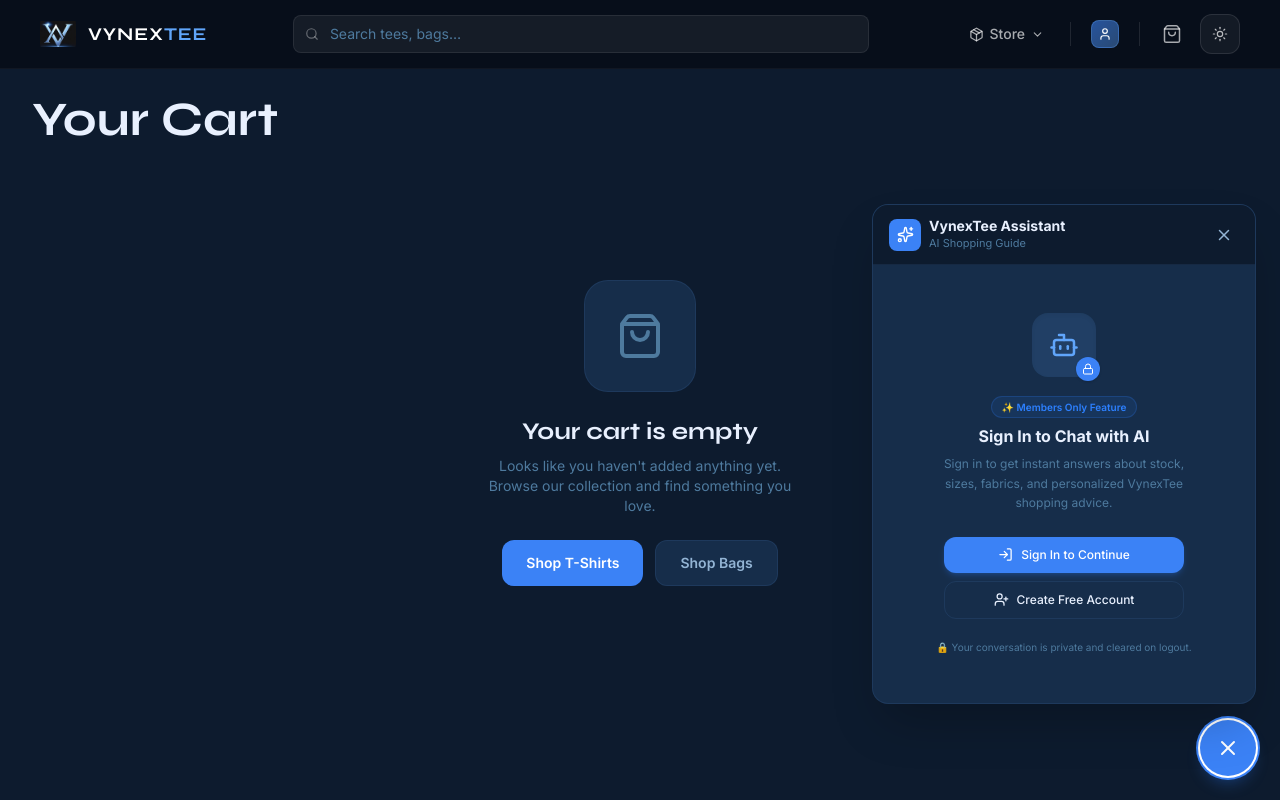
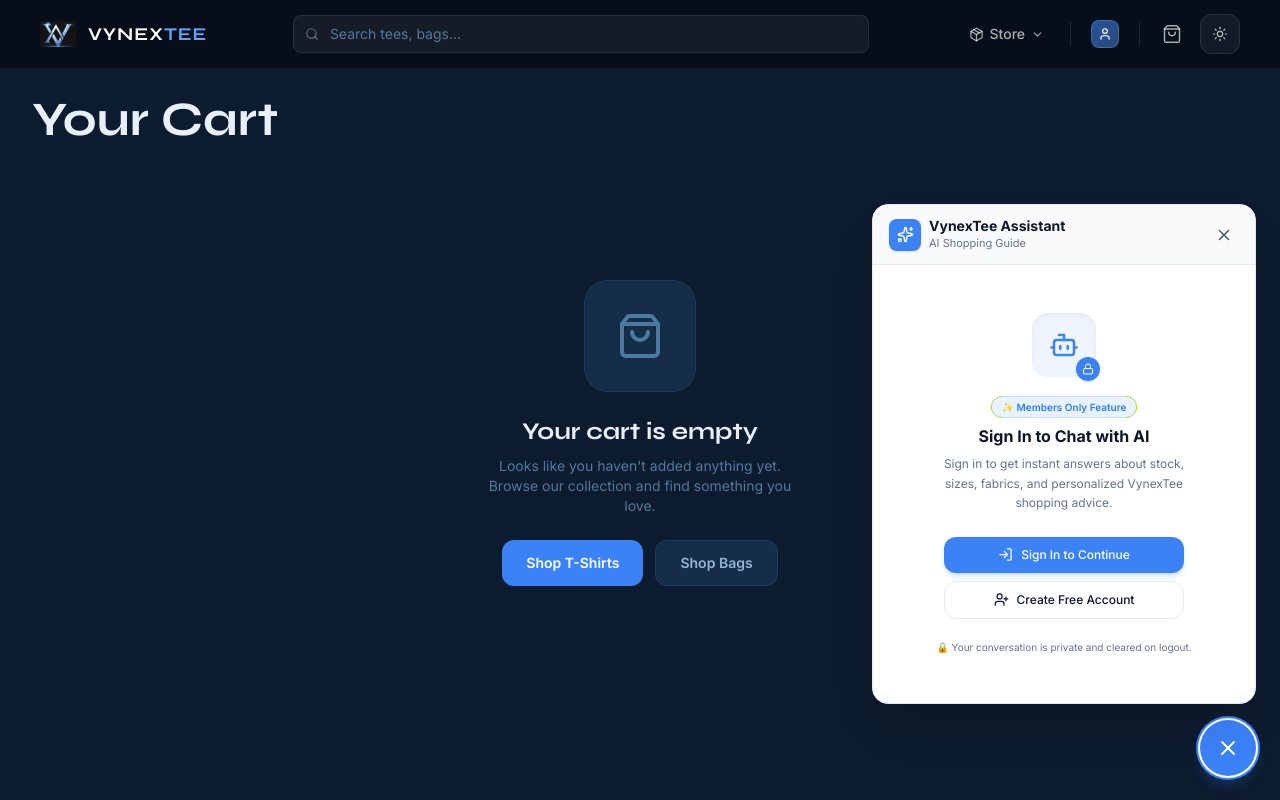
Before and after one commit to Adityagoyal1304/VynexTee, a React (Vite) app in the folder frontend/: page /cart in a window 1280 px wide. Both pictures are taken after a click on the button 1228 px from the left and 748 px from the top of the page. Shown: the top 800 px of the page. Built offline with nearby package versions, Linux system fonts and the light colour scheme.

Commit message:
style(chatbot): implement inverted theme styling (light chatbot in dark theme, dark in light theme) and fix header overlap with z-[9999]

```diff
--- a/frontend/src/components/ui/ChatWidget.jsx
+++ b/frontend/src/components/ui/ChatWidget.jsx
@@ -7,6 +7,7 @@
 import toast from "react-hot-toast";
 import useChatStore from "@/store/chatStore";
 import useAuthStore from "@/store/authStore";
+import { useTheme } from "@/context/ThemeContext";
 import { sendMessage } from "@/services/chatService";
 
 const ChatWidget = () => {
@@ -21,7 +22,30 @@
   } = useChatStore();
 
   const { user, isAuthenticated } = useAuthStore();
+  const { isDark } = useTheme();
   const navigate = useNavigate();
+
+  // INVERTED THEME:
+  // If website isDark (dark theme) -> chatbot uses light theme
+  // If website isLight (light theme) -> chatbot uses dark theme
+  const chatIsDark = !isDark;
+
+  const themeStyles = {
+    cardBg: chatIsDark ? "#0f172a" : "#ffffff",
+    headerBg: chatIsDark ? "#1e293b" : "#f8fafc",
+    inputBg: chatIsDark ? "#1e293b" : "#f8fafc",
+    textPrimary: chatIsDark ? "#f8fafc" : "#0f172a",
+    textMuted: chatIsDark ? "#94a3b8" : "#64748b",
+    textSecondary: chatIsDark ? "#cbd5e1" : "#475569",
+    border: chatIsDark ? "#334155" : "#e2e8f0",
+    botBubbleBg: chatIsDark ? "#1e293b" : "#f1f5f9",
+    botBubbleText: chatIsDark ? "#f8fafc" : "#0f172a",
+    botBubbleBorder: chatIsDark ? "#334155" : "#cbd5e1",
+    accentGlow: chatIsDark ? "rgba(59, 130, 246, 0.15)" : "rgba(59, 130, 246, 0.08)",
+    shadow: chatIsDark
+      ? "0 25px 50px -12px rgba(0, 0, 0, 0.75)"
+      : "0 25px 50px -12px rgba(0, 0, 0, 0.15)",
+  };
 
   const [input, setInput] = useState("");
   const messagesEndRef = useRef(null);
@@ -81,38 +105,39 @@
   };
 
   return (
-    <div className="fixed bottom-6 right-6 z-50 flex flex-col items-end">
+    <div className="fixed bottom-6 right-6 z-[9999] flex flex-col items-end">
       {/* ── Chat Window ─────────────────────────────────────────── */}
       {isOpen && (
         <div
-          className="mb-4 flex flex-col w-[calc(100vw-2rem)] sm:w-96 h-[500px] max-h-[80vh] rounded-2xl shadow-2xl overflow-hidden border animate-fadeIn"
+          className="mb-4 flex flex-col w-[calc(100vw-2rem)] sm:w-96 h-[500px] max-h-[calc(100vh-120px)] rounded-2xl overflow-hidden border animate-fadeIn transition-all duration-300"
           style={{
-            backgroundColor: "var(--bg-card)",
-            borderColor: "var(--border-light)",
+            backgroundColor: themeStyles.cardBg,
+            borderColor: themeStyles.border,
+            boxShadow: themeStyles.shadow,
           }}
         >
           {/* Header */}
           <div
-            className="flex items-center justify-between px-4 py-3 border-b"
+            className="flex items-center justify-between px-4 py-3 border-b transition-colors duration-300"
             style={{
-              backgroundColor: "var(--bg-page)",
-              borderColor: "var(--border-light)",
+              backgroundColor: themeStyles.headerBg,
+              borderColor: themeStyles.border,
             }}
           >
             <div className="flex items-center gap-2">
-              <div className="flex h-8 w-8 items-center justify-center rounded-lg bg-[#3b82f6] text-white">
+              <div className="flex h-8 w-8 items-center justify-center rounded-lg bg-[#3b82f6] text-white shadow-sm">
                 <Sparkles size={17} />
               </div>
               <div>
                 <h3
                   className="text-sm font-bold leading-tight"
-                  style={{ color: "var(--text-primary)" }}
+                  style={{ color: themeStyles.textPrimary }}
                 >
                   VynexTee Assistant
                 </h3>
                 <p
                   className="text-[11px]"
-                  style={{ color: "var(--text-muted)" }}
+                  style={{ color: themeStyles.textMuted }}
                 >
                   {isAuthenticated && user?.name
                     ? `Personal Guide for ${user.name.split(" ")[0]}`
@@ -131,7 +156,7 @@
                   }}
                   title="Clear chat"
                   className="p-1.5 rounded-lg transition-colors hover:bg-white/10"
-                  style={{ color: "var(--text-secondary)" }}
+                  style={{ color: themeStyles.textSecondary }}
                   aria-label="Clear chat"
                 >
                   <Trash2 size={15} />
@@ -142,7 +167,7 @@
                 onClick={toggleOpen}
                 title="Close chat"
                 className="p-1.5 rounded-lg transition-colors hover:bg-white/10"
-                style={{ color: "var(--text-secondary)" }}
+                style={{ color: themeStyles.textSecondary }}
                 aria-label="Close chat"
               >
                 <X size={18} />
@@ -154,9 +179,9 @@
             <div className="flex-1 flex flex-col items-center justify-center p-6 text-center space-y-4">
               <div
                 className="flex h-16 w-16 items-center justify-center rounded-2xl shadow-inner relative"
-                style={{ backgroundColor: "var(--accent-glow)" }}
+                style={{ backgroundColor: themeStyles.accentGlow }}
               >
-                <Bot size={30} style={{ color: "var(--accent)" }} />
+                <Bot size={30} className="text-[#3b82f6]" />
                 <div className="absolute -bottom-1 -right-1 flex h-6 w-6 items-center justify-center rounded-full bg-[#3b82f6] text-white shadow">
                   <Lock size={12} />
                 </div>
@@ -168,13 +193,13 @@
                 </span>
                 <h4
                   className="text-base font-bold"
-                  style={{ color: "var(--text-primary)" }}
+                  style={{ color: themeStyles.textPrimary }}
                 >
                   Sign In to Chat with AI
                 </h4>
                 <p
                   className="text-xs leading-relaxed"
-                  style={{ color: "var(--text-muted)" }}
+                  style={{ color: themeStyles.textMuted }}
                 >
                   Sign in to get instant answers about stock, sizes, fabrics, and personalized VynexTee shopping advice.
                 </p>
@@ -201,8 +226,8 @@
                   }}
                   className="flex items-center justify-center gap-2 w-full py-2.5 px-4 rounded-xl font-medium text-xs border transition-colors hover:bg-white/5"
                   style={{
-                    color: "var(--text-primary)",
-                    borderColor: "var(--border-light)",
+                    color: themeStyles.textPrimary,
+                    borderColor: themeStyles.border,
                   }}
                 >
                   <UserPlus size={15} />
@@ -210,7 +235,7 @@
                 </button>
               </div>
 
-              <p className="text-[10px] pt-1" style={{ color: "var(--text-muted)" }}>
+              <p className="text-[10px] pt-1" style={{ color: themeStyles.textMuted }}>
                 🔒 Your conversation is private and cleared on logout.
               </p>
             </div>
@@ -222,19 +247,19 @@
                   <div className="flex flex-col items-center justify-center h-full text-center px-4 gap-2">
                     <div
                       className="flex h-12 w-12 items-center justify-center rounded-2xl"
-                      style={{ backgroundColor: "var(--accent-glow)" }}
+                      style={{ backgroundColor: themeStyles.accentGlow }}
                     >
-                      <Bot size={24} style={{ color: "var(--accent)" }} />
+                      <Bot size={24} className="text-[#3b82f6]" />
                     </div>
                     <p
                       className="text-sm font-semibold mt-1"
-                      style={{ color: "var(--text-primary)" }}
+                      style={{ color: themeStyles.textPrimary }}
                     >
                       Hi there! 👋
                     </p>
                     <p
                       className="text-xs max-w-[240px]"
-                      style={{ color: "var(--text-muted)" }}
+                      style={{ color: themeStyles.textMuted }}
                     >
                       Ask me anything about VynexTee T-shirts, premium bags, pricing, or stock.
                     </p>
@@ -250,30 +275,33 @@
                         }`}
                       >
                         {!isUser && (
-                          <div className="flex h-7 w-7 shrink-0 items-center justify-center rounded-full bg-[#3b82f6] text-white mt-0.5">
+                          <div className="flex h-7 w-7 shrink-0 items-center justify-center rounded-full bg-[#3b82f6] text-white mt-0.5 shadow-sm">
                             <Bot size={14} />
                           </div>
                         )}
                         <div
                           className={`max-w-[78%] px-3.5 py-2 rounded-2xl text-sm leading-relaxed ${
                             isUser
-                              ? "bg-[#3b82f6] text-white rounded-tr-sm"
-                              : "rounded-tl-sm"
+                              ? "bg-[#3b82f6] text-white rounded-tr-sm shadow-sm"
+                              : "rounded-tl-sm shadow-sm"
                           }`}
                           style={
                             isUser
                               ? {}
                               : {
-                                  backgroundColor: "var(--bg-page)",
-                                  color: "var(--text-primary)",
-                                  border: "1px solid var(--border-light)",
+                                  backgroundColor: themeStyles.botBubbleBg,
+                                  color: themeStyles.botBubbleText,
+                                  border: `1px solid ${themeStyles.botBubbleBorder}`,
                                 }
                           }
                         >
                           {msg.content}
                         </div>
                         {isUser && (
-                          <div className="flex h-7 w-7 shrink-0 items-center justify-center rounded-full bg-white/10 text-white mt-0.5">
+                          <div
+                            className="flex h-7 w-7 shrink-0 items-center justify-center rounded-full text-white mt-0.5 shadow-sm"
+                            style={{ backgroundColor: "#3b82f6" }}
+                          >
                             <User size={14} />
                           </div>
                         )}
@@ -284,15 +312,15 @@
 
                 {isLoading && (
                   <div className="flex items-center gap-2 justify-start">
-                    <div className="flex h-7 w-7 shrink-0 items-center justify-center rounded-full bg-[#3b82f6] text-white">
+                    <div className="flex h-7 w-7 shrink-0 items-center justify-center rounded-full bg-[#3b82f6] text-white shadow-sm">
                       <Bot size={14} />
                     </div>
                     <div
-                      className="px-3.5 py-2 rounded-2xl rounded-tl-sm text-xs flex items-center gap-1"
+                      className="px-3.5 py-2 rounded-2xl rounded-tl-sm text-xs flex items-center gap-1 shadow-sm"
                       style={{
-                        backgroundColor: "var(--bg-page)",
-                        color: "var(--text-muted)",
-                        border: "1px solid var(--border-light)",
+                        backgroundColor: themeStyles.botBubbleBg,
+                        color: themeStyles.textMuted,
+                        border: `1px solid ${themeStyles.botBubbleBorder}`,
                       }}
                     >
                       <span>typing…</span>
@@ -305,10 +333,10 @@
               {/* Input Area */}
               <form
                 onSubmit={handleSend}
-                className="flex items-center gap-2 p-3 border-t"
+                className="flex items-center gap-2 p-3 border-t transition-colors duration-300"
                 style={{
-                  backgroundColor: "var(--bg-page)",
-                  borderColor: "var(--border-light)",
+                  backgroundColor: themeStyles.inputBg,
+                  borderColor: themeStyles.border,
                 }}
               >
                 <input
@@ -317,10 +345,10 @@
                   value={input}
                   onChange={(e) => setInput(e.target.value)}
                   placeholder="Ask about T-shirts, bags, sizes..."
-                  className="flex-1 bg-transparent px-3 py-2 text-sm rounded-xl border focus:outline-none focus:ring-2 focus:ring-[#3b82f6]"
+                  className="flex-1 bg-transparent px-3 py-2 text-sm rounded-xl border focus:outline-none focus:ring-2 focus:ring-[#3b82f6] transition-colors"
                   style={{
-                    color: "var(--text-primary)",
-                    borderColor: "var(--border-light)",
+                    color: themeStyles.textPrimary,
+                    borderColor: themeStyles.border,
                   }}
                   disabled={isLoading}
                 />
```
